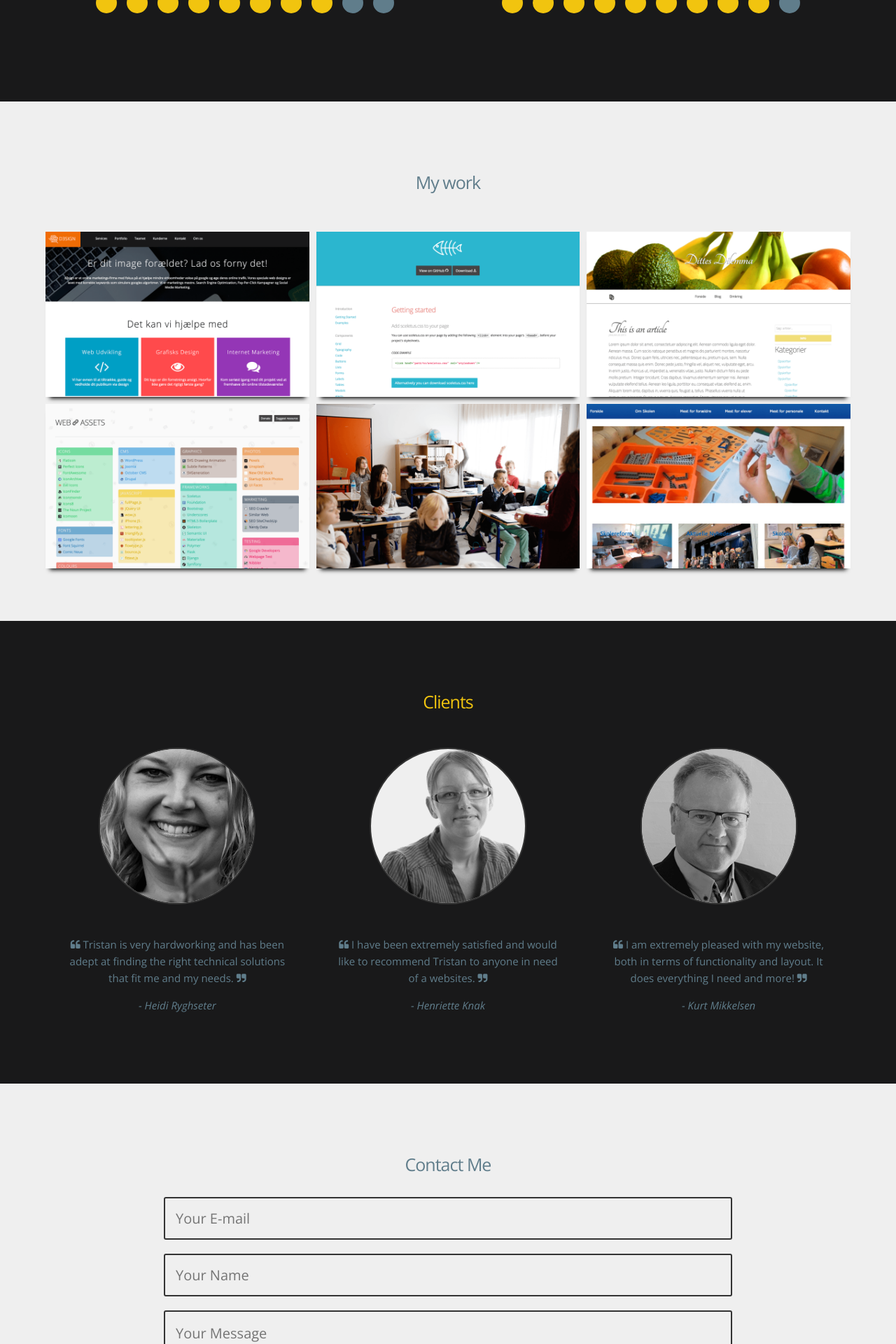
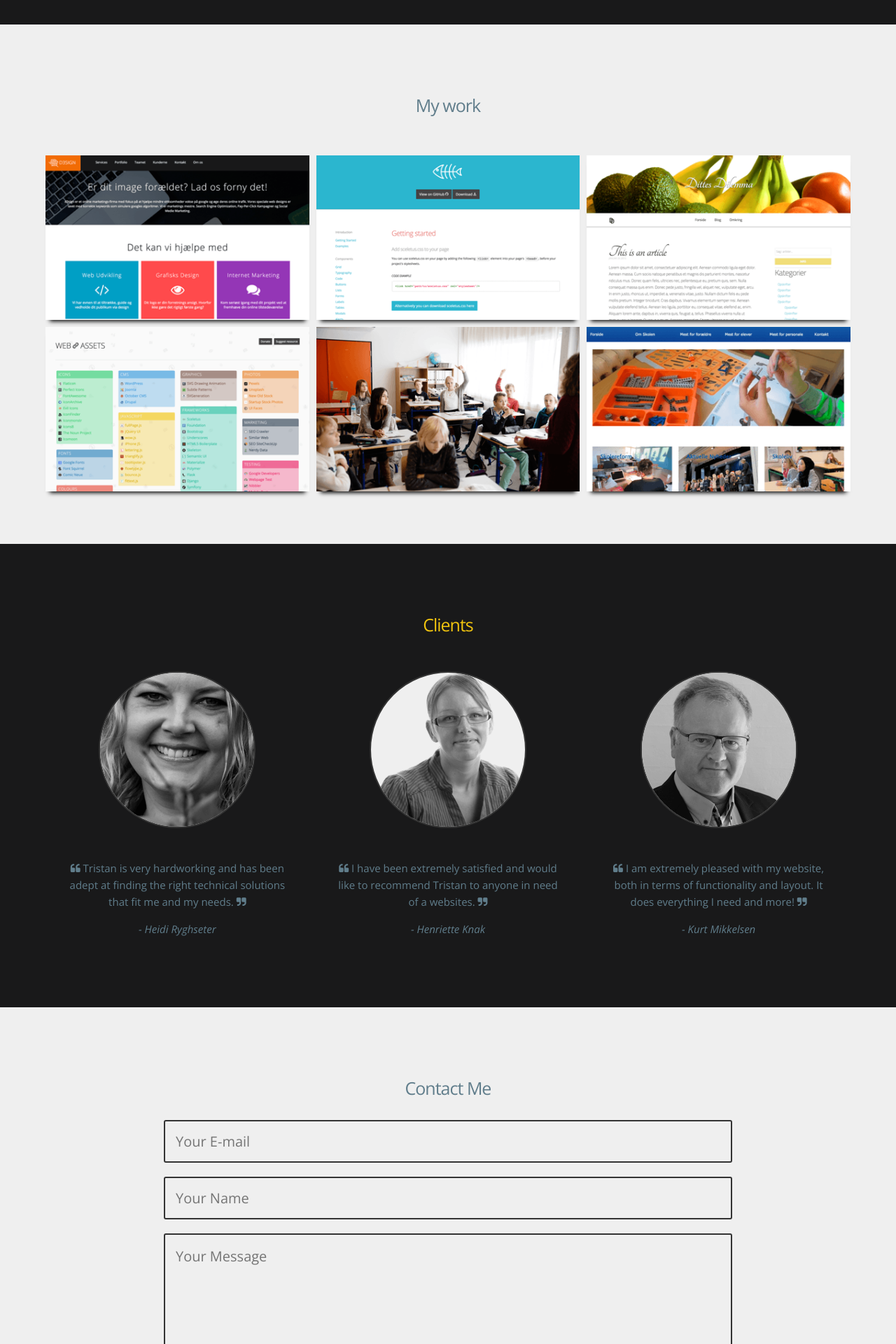
Before and after one commit to triss90405/tristanwhite.info, a PHP site: page / in a window 1280 px wide. Shown: the part 1840-3760 px from the top of the page at 70% size. Run offline with PHP 8.4, Linux system fonts and the light colour scheme; some libraries are stand-ins or nearby versions.

Commit message:
Sorting out the contact form and minifying images
Adding Ajax send mail
Changing the contact form size
Minimizing images

```diff
--- a/mail.php
+++ b/mail.php
@@ -1,5 +1,8 @@
+
 <meta http-equiv="refresh" content="1;index.php?msg=Your%20message%20has%20been%20sent!" />
 <meta http-equiv="content-type" content="text/html; charset=utf-8">
+
+
 <?php
 
 $mail = addslashes($_POST[mail]);
@@ -7,7 +10,7 @@ $name = addslashes($_POST[name]);
 $msg = addslashes($_POST[msg]);
 
 $recipient = "tw@d3sign.dk";
-$subject = "Message from tomjw.dk - " . $name;
+$subject = "Message from tristanwhite.info - " . $name;
 $msg = $msg;
 
 $header  = "MIME-Version: 1.0" . "\r\n";
--- a/parts/contact.php
+++ b/parts/contact.php
@@ -4,11 +4,11 @@
 			<div class="col-m-12 center-text">
 				<h2>Contact Me</h2>
 
-				<form method="post" action="mail.php">
-					<input type="email" name="mail" required placeholder="Your E-mail">
-					<input type="text" name="name" required placeholder="Your Name">
-					<textarea name="msg" required placeholder="Your Message"></textarea><br>
-					<input type="submit" value="Send Message"/>
+				<form method="post" action="mail.php" id="contactForm">
+					<input type="email" id="mail" name="mail" required placeholder="Your E-mail">
+					<input type="text" id="name" name="name" required placeholder="Your Name">
+					<textarea name="msg" id="msg" rows="7" required placeholder="Your Message"></textarea><br>
+					<input type="submit" id="send" value="Send Message"/>
 				</form>
 
 			</div>
--- a/parts/work.php
+++ b/parts/work.php
@@ -9,7 +9,7 @@
 		<div class="row projects">
 
 			<a href="http://d3sign.dk" target="_target">
-			<div class="col-m-4 col-s-6">
+			<div class="col-m-4 col-xs-6">
 				<div class="prj-item">
 					<div class="prj-overlay">D3sign<br> <br> <span class="tag">Concept</span> </div>
 					<img src="img/projects/prj1/thumb.png" class="sceletus-img" alt="d3sign">
@@ -18,7 +18,7 @@
 			</a>
 
 			<a href="http://sceletus.net" target="_target">
-			<div class="col-m-4 col-s-6">
+			<div class="col-m-4 col-xs-6">
 				<div class="prj-item">
 					<div class="prj-overlay">Sceletus</div>
 					<img src="img/projects/prj2/thumb.png" class="sceletus-img" alt="sceletus">
@@ -27,7 +27,7 @@
 			</a>
 
 			<a href="http://dittesdilemma.dk" target="_target">
-			<div class="col-m-4 col-s-6">
+			<div class="col-m-4 col-xs-6">
 				<div class="prj-item">
 					<div class="prj-overlay">Dittes Dilemma<br> <br> <span class="tag">Concept</span> </div>
 					<img src="img/projects/prj3/thumb.png" class="sceletus-img" alt="dittesdilemma">
@@ -36,7 +36,7 @@
 			</a>
 
 			<a href="http://web-assets.net" target="_target">
-			<div class="col-m-4 col-s-6">
+			<div class="col-m-4 col-xs-6">
 				<div class="prj-item">
 					<div class="prj-overlay">Web Assets</div>
 					<img src="img/projects/prj4/thumb.png" class="sceletus-img" alt="web-assets">
@@ -45,7 +45,7 @@
 			</a>
 
 			<a href="http://rundhoejskolen.skoleporten.dk/sp" target="_target">
-			<div class="col-m-4 col-s-6">
+			<div class="col-m-4 col-xs-6">
 				<div class="prj-item">
 					<div class="prj-overlay">Rundhøjskolen</div>
 					<img src="img/projects/prj5/thumb.png" class="sceletus-img" alt="Rundhøjskolen">
@@ -54,7 +54,7 @@
 			</a>
 
 			<a href="http://hoejen-skole.skoleporten.dk/sp" target="_target">
-			<div class="col-m-4 col-s-6">
+			<div class="col-m-4 col-xs-6">
 				<div class="prj-item">
 					<div class="prj-overlay">Højen Skole</div>
 					<img src="img/projects/prj6/thumb.png" class="sceletus-img" alt="Højen Skolen">
--- a/scss/main.scss
+++ b/scss/main.scss
@@ -211,6 +211,7 @@ section#work {
 				}
 				@media screen and (max-width: 768px) {
 					height: 100%;
+					font-size: 1.8rem;
 				}
 			}
 			&:hover > .prj-overlay,
```
Also changed, not shown: js/main.js (+17 -0 lines), css/main.css, img/projects/prj1/thumb.png, img/projects/prj2/thumb.png, img/projects/prj3/thumb.png, img/projects/prj4/thumb.png, img/projects/prj5/thumb.png, img/projects/prj6/thumb.png, img/tw_b-w.png.
